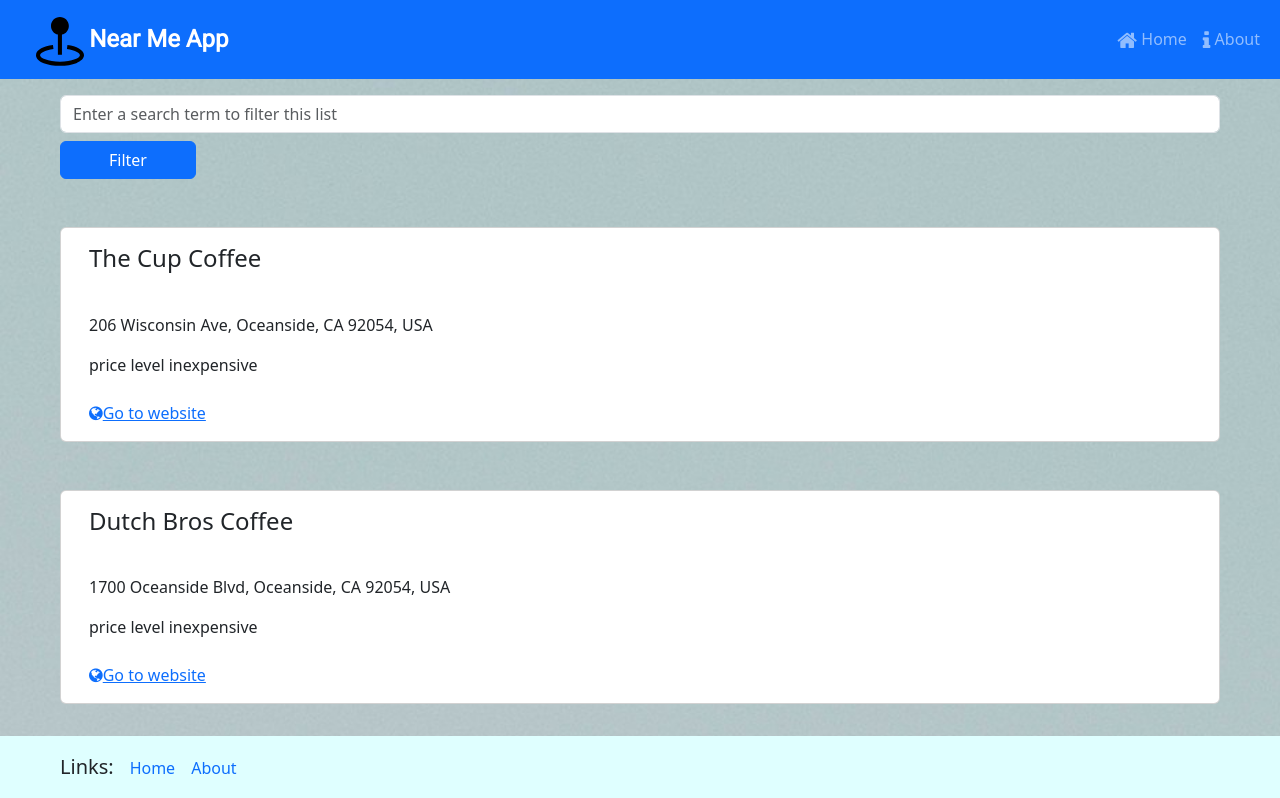
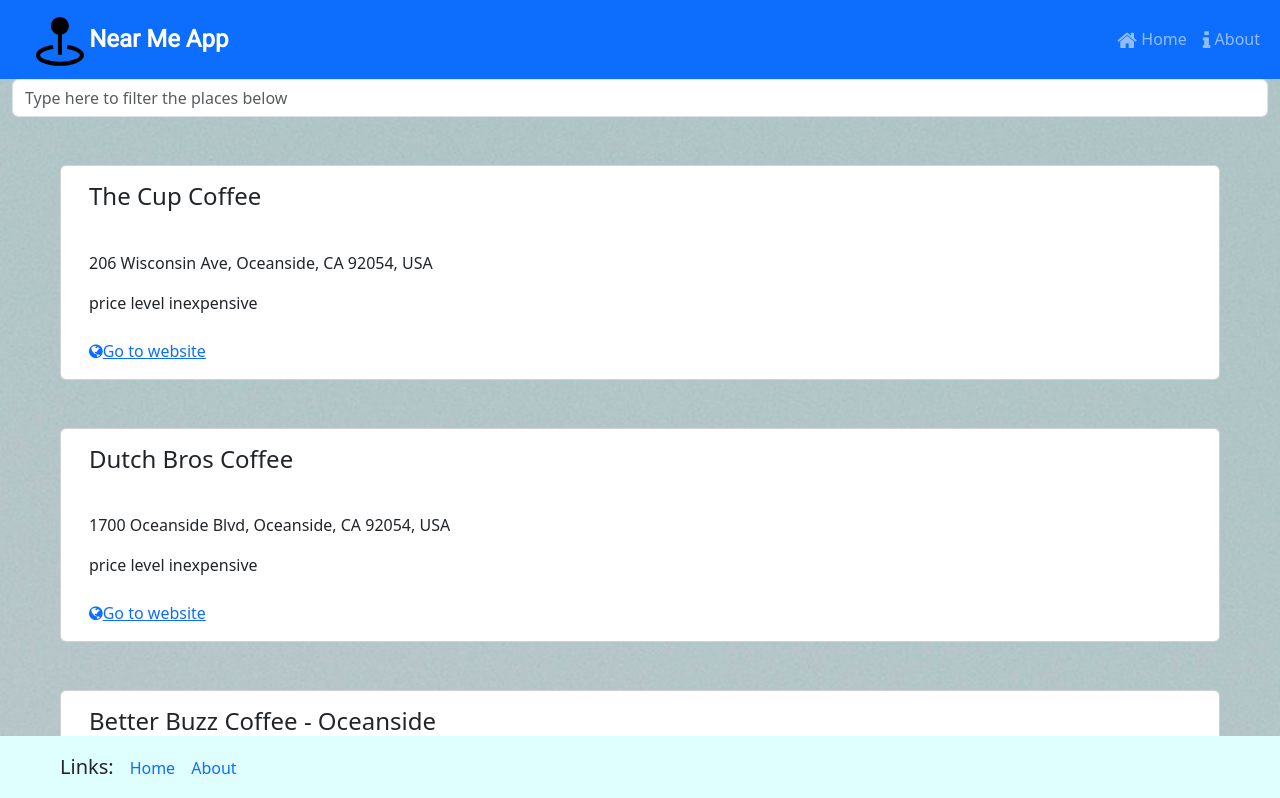
Before and after one commit to janbalangue/near-me-app, a React (Create React App) app: page /search in a window 1280 px wide. Shown: the top 798 px of the page. Built offline with nearby package versions, Linux system fonts and the light colour scheme.

Commit message:
Add handleChange to SearchFilterForm

```diff
--- a/src/features/search/SearchFilterForm.js
+++ b/src/features/search/SearchFilterForm.js
@@ -1,31 +1,19 @@
-import { Button, Form, Input, FormGroup } from "reactstrap";
+import { Input } from "reactstrap";
 
 const SearchFilterForm = () => {
-  const handleSubmit = (e) => {
+  const handleChange = (e) => {
     e.preventDefault();
-    const form = e.currentTarget;
-    console.log(form.filter.value);
+    console.log(e.target.value);
   };
   return (
-    <Form className="mt-3 px-5" onSubmit={handleSubmit}>
-      <FormGroup inline>
         <Input
           id="filter"
           name="filter"
-          placeholder="Enter a search term to filter this list"
+          placeholder="Type here to filter the places below"
           type="text"
           className="border"
+          onChange={handleChange}
         />
-        <Button
-          color="primary"
-          className="mt-2 px-5"
-          name="submit"
-          type="submit"
-        >
-          Filter
-        </Button>
-      </FormGroup>
-    </Form>
   );
 };
 
```
